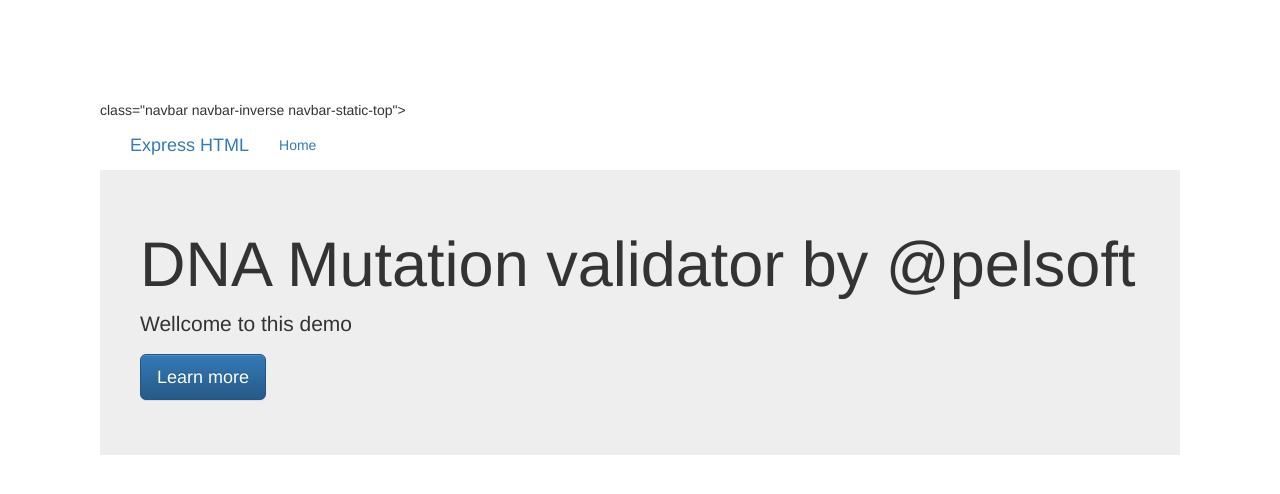
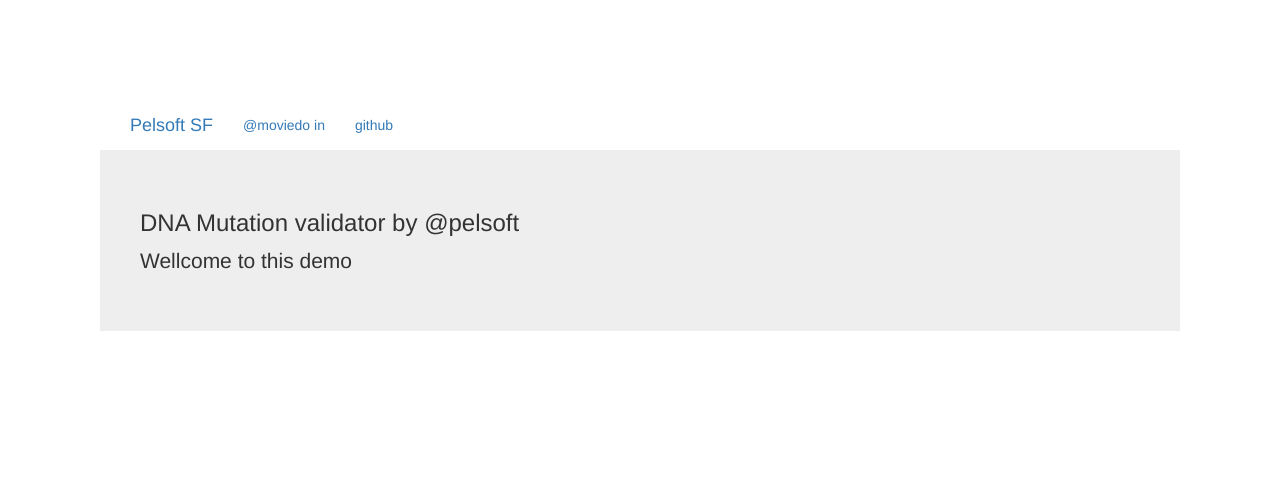
Before and after one commit to moviedomfo/adn-express-server, a website: page src/views/index.html in a window 1280 px wide. Drawn offline with nearby package versions, Linux system fonts and the light colour scheme.

Commit message:
add index html

```diff
--- a/nodemon.json
+++ b/nodemon.json
@@ -6,5 +6,5 @@
       "env": {
         "NODE_ENV": "development"
       },
-      "ext": "js,json,ts"
+      "ext": "js,json,ts,html"
 }
--- a/package.json
+++ b/package.json
@@ -18,6 +18,7 @@
     "@types/helmet": "^4.0.0",
     "cors": "^2.8.5",
     "dotenv": "^16.0.1",
+    "ejs": "^3.1.8",
     "express": "^4.18.1",
     "express-handlebars": "^6.0.6",
     "express-jwt": "^6.1.0",
--- a/src/views/index.html
+++ b/src/views/index.html
@@ -9,26 +9,24 @@
 <body>
   <div style="margin:100px;">
 
-class="navbar navbar-inverse navbar-static-top">
+<class="navbar navbar-inverse navbar-static-top">
   <div class="container">
-    <a class="navbar-brand" href="/">Express HTML</a>
+    <a class="navbar-brand" href="/">Pelsoft SF </a>
     <ul class="nav navbar-nav">
       <li class="active">
-        <a href="/">Home</a>
+        <a href="https://www.linkedin.com/in/marcelooviedo/">@moviedo in</a>
       </li>
-      <!-- <li>
-        <a href="/about">About</a>
+       <li>
+        <a href="https://github.com/moviedomfo/fwk_12">github</a>
       </li>
-      <li>
-        <a href="/sitemap">Sitemap</a>
-      </li> -->
+
     </ul>
   </div>
 </nav>
     <div class="jumbotron"  style="padding:40px;">
-      <h1>DNA Mutation validator by @pelsoft </h1>
+      <h3>DNA Mutation validator by @pelsoft </h3>
       <p>Wellcome to this demo  </p>
-      <p><a class="btn btn-primary btn-lg" href="#" role="button">Learn more</a></p>
+
     </div>
   </div>
 </body>
```
Also changed, not shown: src/index.ts (+18 -5 lines), 1 other file.
